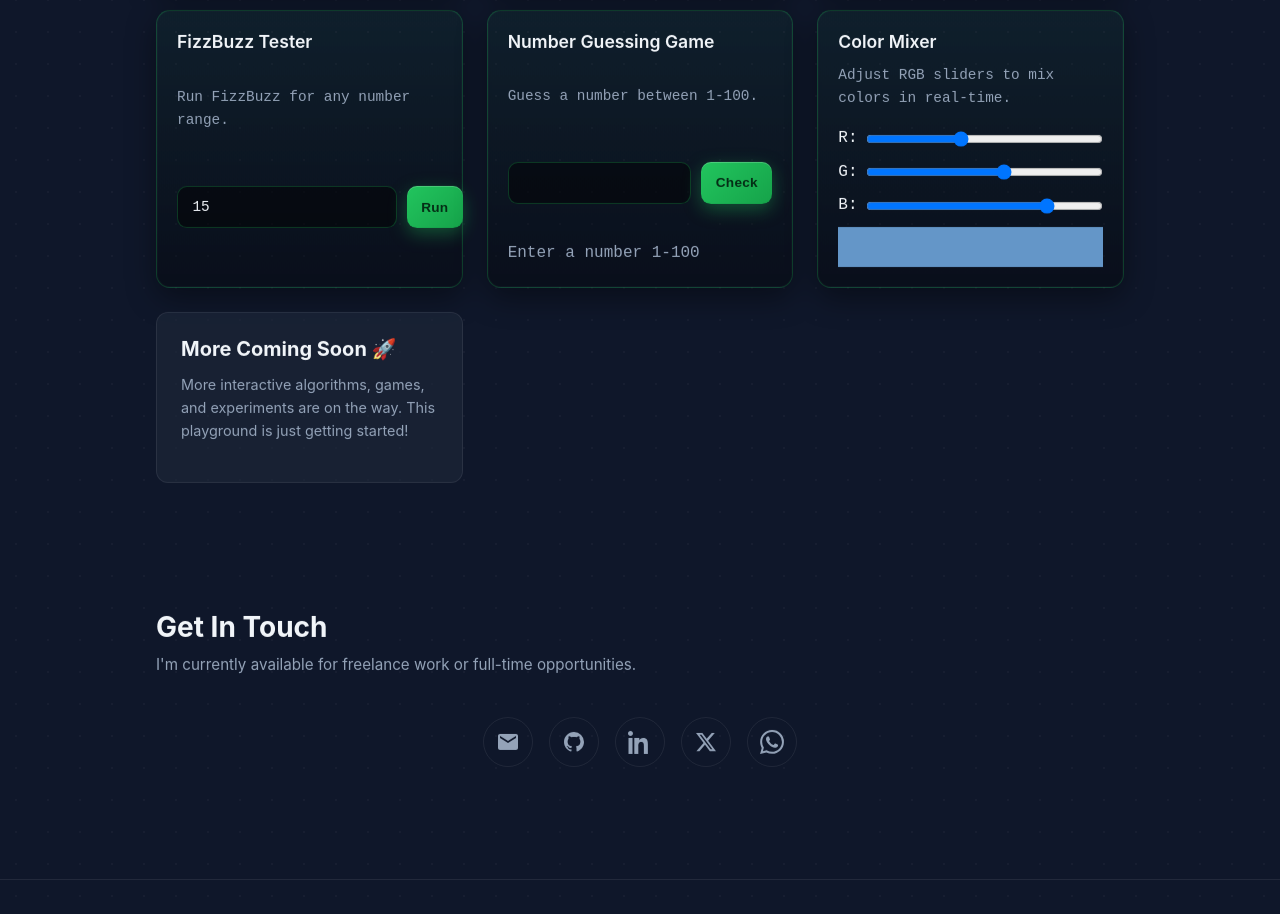
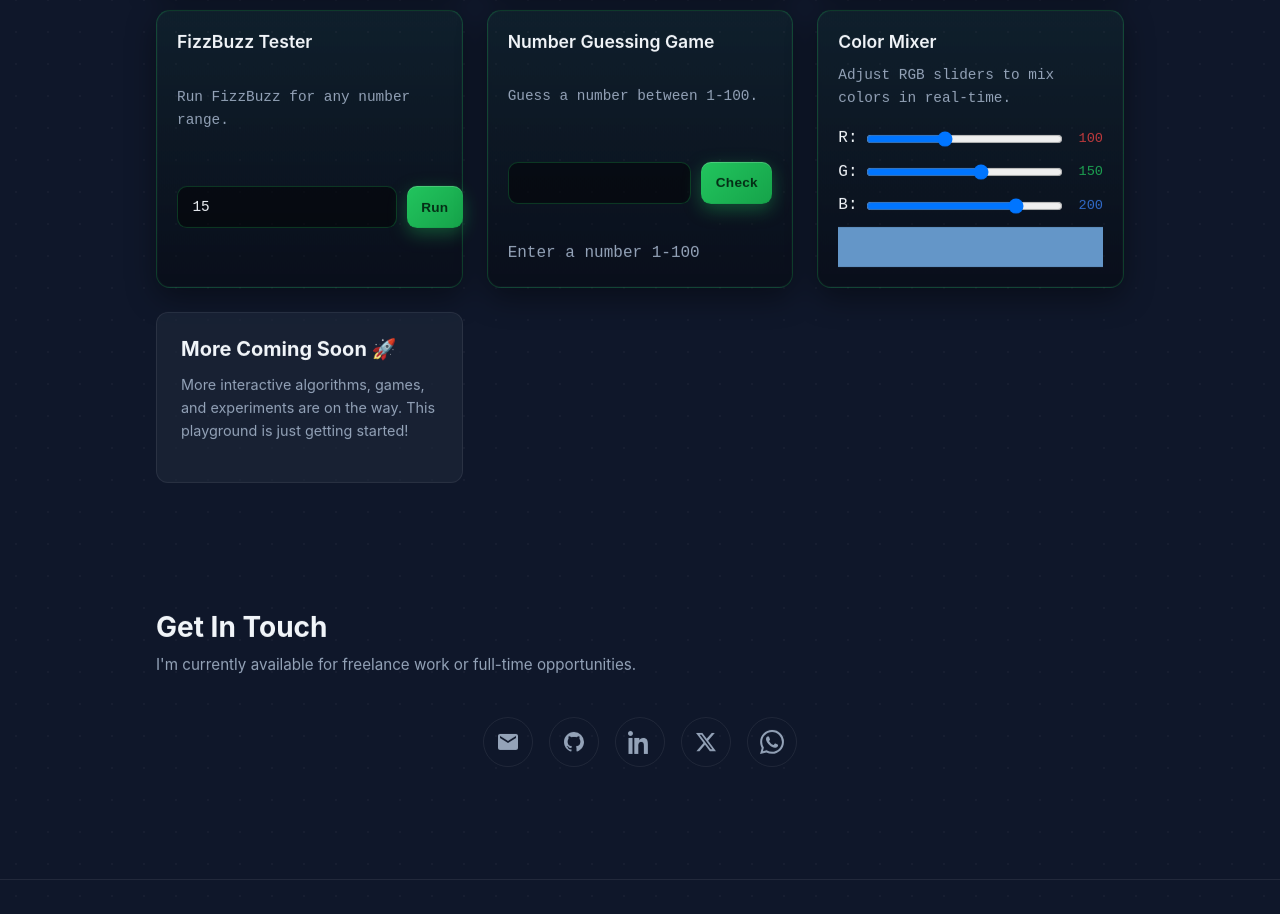
Before and after one commit to fredokaych/portfolio-react, a React (Vite) app: page / in a window 1280 px wide. Shown: the part 2960-3874 px from the top of the page. Built offline with nearby package versions, Linux system fonts and the light colour scheme.

Commit message:
Project links

```diff
--- a/src/components/Projects.jsx
+++ b/src/components/Projects.jsx
@@ -8,7 +8,7 @@ const projects = [
       "An interactive in-browser visualization engine for graph traversal algorithms. Built from scratch using vanilla JavaScript, it renders a dynamic grid and animates BFS, DFS, and A* step-by-step with adjustable execution speed.",
     stack:
       "HTML • CSS • JavaScript • Algorithms • State Management • DOM Rendering",
-    live: "projects/pathfinding-visualizer/index.html",
+    live: "https://fredokaych.github.io/portfolio/projects/pathfinding-visualizer/index.html",
     github:
       "https://github.com/fredokaych/portfolio/tree/main/projects/pathfinding-visualizer",
   },
@@ -18,7 +18,7 @@ const projects = [
       "A dynamic, interactive dashboard that visualizes school performance data. Built with pure HTML, CSS, and JavaScript, it supports county and level filters, displays KPIs, tabular data, and renders custom charts using the Canvas API.",
     stack:
       "HTML • CSS • JavaScript • Data Visualization • DOM Manipulation • Canvas API",
-    live: "projects/data-dashboard/index.html",
+    live: "https://fredokaych.github.io/portfolio/projects/data-dashboard/index.html",
     github:
       "https://github.com/fredokaych/portfolio/tree/main/projects/data-dashboard",
   },
@@ -28,7 +28,7 @@ const projects = [
       "A progressive web app that functions fully offline, allowing task creation, editing, and deletion. Implements Service Workers for caching and LocalStorage for persistent offline state, with simulated sync when online.",
     stack:
       "HTML • CSS • JavaScript • Service Workers • LocalStorage • PWA Principles",
-    live: "projects/offline-notes/index.html",
+    live: "https://fredokaych.github.io/portfolio/projects/offline-notes/index.html",
     github:
       "https://github.com/fredokaych/portfolio/tree/main/projects/offline-notes",
   },
--- a/src/components/playground/ColorMixer.jsx
+++ b/src/components/playground/ColorMixer.jsx
@@ -6,11 +6,27 @@ const ColorMixer = () => {
   const [green, setGreen] = useState(150);
   const [blue, setBlue] = useState(200);
 
+  const rowStyle = {
+    display: "flex",
+    alignItems: "center",
+    gap: "0.5rem",
+  };
+
+  const labelStyle = {
+    minWidth: "20px",
+  };
+
+  const valueStyle = {
+    minWidth: "32px",
+    textAlign: "right",
+    fontSize: "0.85rem",
+    opacity: 0.8,
+  };
+
   return (
     <PlaygroundCard title="Color Mixer" className="playground-interface">
       <p>Adjust RGB sliders to mix colors in real-time.</p>
 
-      {/* Flex column wrapper for three rows */}
       <div
         className="color-sliders"
         style={{
@@ -19,9 +35,9 @@ const ColorMixer = () => {
           gap: "0.5rem",
         }}
       >
-        {/* Row for Red */}
-        <div style={{ display: "flex", alignItems: "center", gap: "0.5rem" }}>
-          <span style={{ minWidth: "20px" }}>R:</span>
+        {/* Red */}
+        <div style={rowStyle}>
+          <span style={labelStyle}>R:</span>
           <input
             type="range"
             min="0"
@@ -30,11 +46,12 @@ const ColorMixer = () => {
             onChange={(e) => setRed(Number(e.target.value))}
             style={{ flex: 1 }}
           />
+          <span style={{ ...valueStyle, color: "rgb(239,68,68)" }}>{red}</span>
         </div>
 
-        {/* Row for Green */}
-        <div style={{ display: "flex", alignItems: "center", gap: "0.5rem" }}>
-          <span style={{ minWidth: "20px" }}>G:</span>
+        {/* Green */}
+        <div style={rowStyle}>
+          <span style={labelStyle}>G:</span>
           <input
             type="range"
             min="0"
@@ -43,11 +60,12 @@ const ColorMixer = () => {
             onChange={(e) => setGreen(Number(e.target.value))}
             style={{ flex: 1 }}
           />
+          <span style={{ ...valueStyle, color: "rgb(34,197,94)" }}>{green}</span>
         </div>
 
-        {/* Row for Blue */}
-        <div style={{ display: "flex", alignItems: "center", gap: "0.5rem" }}>
-          <span style={{ minWidth: "20px" }}>B:</span>
+        {/* Blue */}
+        <div style={rowStyle}>
+          <span style={labelStyle}>B:</span>
           <input
             type="range"
             min="0"
@@ -56,6 +74,7 @@ const ColorMixer = () => {
             onChange={(e) => setBlue(Number(e.target.value))}
             style={{ flex: 1 }}
           />
+          <span style={{ ...valueStyle, color: "rgb(59,130,246)" }}>{blue}</span>
         </div>
       </div>
 
```
Also changed, not shown: src/assets/logos/un.jpg.
